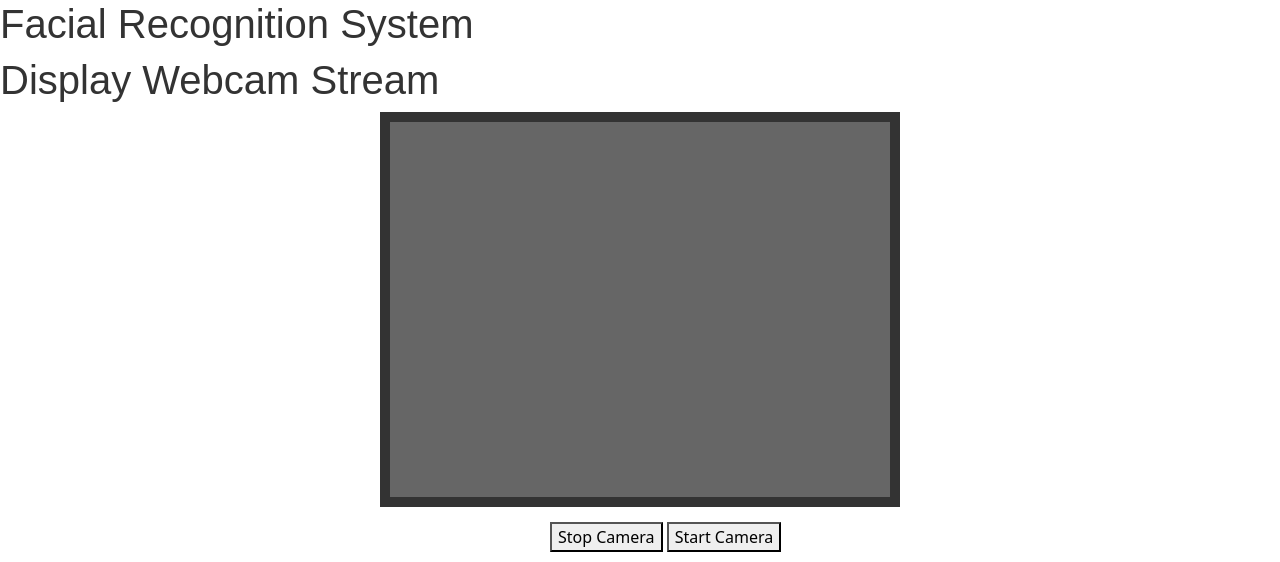
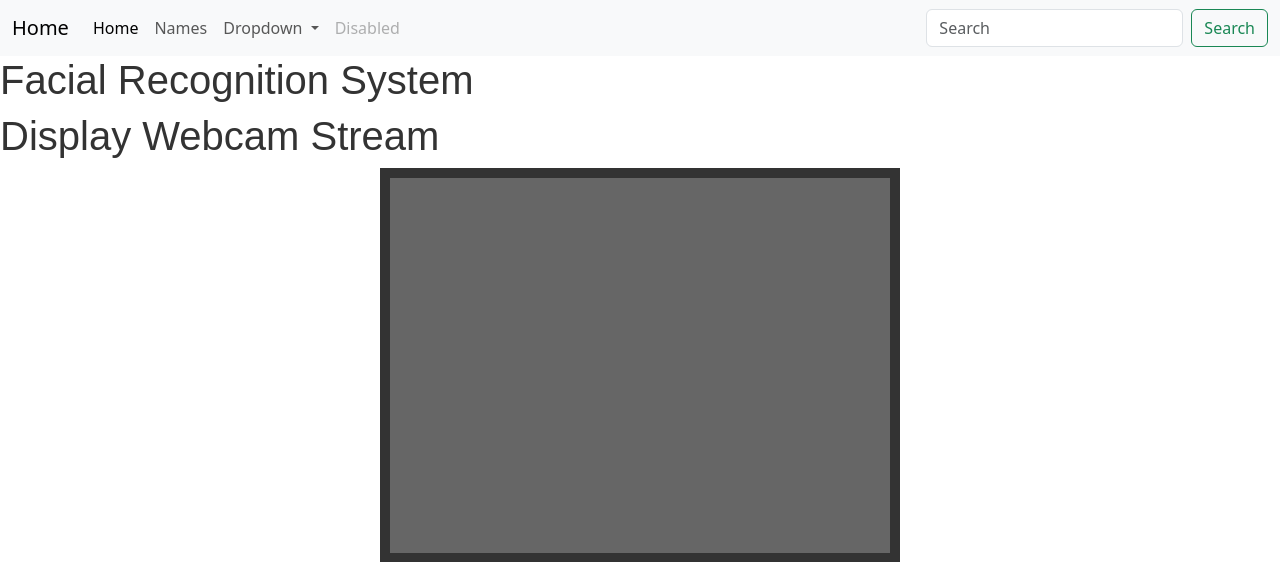
Before and after one commit to BasilNjoga/facial-recognition-attendance-system, a Flask app: page / in a window 1280 px wide. Shown: the top 562 px of the page. Run offline with Flask 3, Linux system fonts and the light colour scheme.

Commit message:
updated bootstrap navbar and started form functionality

```diff
--- a/config.py
+++ b/config.py
@@ -1,7 +1,7 @@
-from flask import Flask
+from flask import Flask, render_template
 from flask_wtf import FlaskForm
-from wtfforms import StringField, SubmitField
-from flask import render_template
+from wtforms import StringField, SubmitField
+from wtforms.validators import DataRequired
 from flask_sqlalchemy import SQLAlchemy
 from datetime import datetime
 
@@ -10,7 +10,7 @@ app = Flask(__name__)
 # Add Database
 app.config['SQLALCHEMY_DATABASE_URI'] = 'mysql+pymysql://root:root@localhost/facialrecognition'
 # Secret Key !
-app.config['SECRET_KEY'] = "my super secret key"
+app.config['SECRET_KEY'] = "my super secret key only i know"
 # Initialize The Database
 app.app_context().push()
 db = SQLAlchemy(app)
@@ -25,10 +25,28 @@ class Myusers(db.Model):
     #create A string
     def __repr__(self):
         return '<Name %r>' % self.name
+# Create a Form Class
+class NamerForm(FlaskForm):
+    name = StringField("What's Your Name", validators=[DataRequired()])
+    submit = SubmitField("Submit")
 
+#Create home page
 @app.route("/")
 def home():
     return render_template('index.html')
+
+#Create name page
+@app.route("/name", methods=['GET', 'POST'])
+def name():
+    name = None
+    form = NamerForm()
+    #Validate Form
+    if form.validate_on_submit():
+        name = form.name.data
+        form.name.data = ''
+    return render_template('name.html',
+        name = name,
+        form = form)
 
 
 
--- a/templates/base.html
+++ b/templates/base.html
@@ -6,6 +6,42 @@
     <link rel="stylesheet" type="text/css" href="{{ url_for('static', filename='styles/base.css')}}" >
 
 </head>
+<nav class="navbar navbar-expand-lg bg-body-tertiary">
+    <div class="container-fluid">
+      <a class="navbar-brand" href="/">Home</a>
+      <button class="navbar-toggler" type="button" data-bs-toggle="collapse" data-bs-target="#navbarSupportedContent" aria-controls="navbarSupportedContent" aria-expanded="false" aria-label="Toggle navigation">
+        <span class="navbar-toggler-icon"></span>
+      </button>
+      <div class="collapse navbar-collapse" id="navbarSupportedContent">
+        <ul class="navbar-nav me-auto mb-2 mb-lg-0">
+          <li class="nav-item">
+            <a class="nav-link active" aria-current="page" href="/">Home</a>
+          </li>
+          <li class="nav-item">
+            <a class="nav-link" href="/name">Names</a>
+          </li>
+          <li class="nav-item dropdown">
+            <a class="nav-link dropdown-toggle" href="#" role="button" data-bs-toggle="dropdown" aria-expanded="false">
+              Dropdown
+            </a>
+            <ul class="dropdown-menu">
+              <li><a class="dropdown-item" href="#">Action</a></li>
+              <li><a class="dropdown-item" href="#">Another action</a></li>
+              <li><hr class="dropdown-divider"></li>
+              <li><a class="dropdown-item" href="#">Something else here</a></li>
+            </ul>
+          </li>
+          <li class="nav-item">
+            <a class="nav-link disabled">Disabled</a>
+          </li>
+        </ul>
+        <form class="d-flex" role="search">
+          <input class="form-control me-2" type="search" placeholder="Search" aria-label="Search">
+          <button class="btn btn-outline-success" type="submit">Search</button>
+        </form>
+      </div>
+    </div>
+  </nav>
 <body>
     {% block content %}
     {% endblock %}
--- a/templates/index.html
+++ b/templates/index.html
@@ -28,7 +28,7 @@ if (navigator.mediaDevices.getUserMedia) {
     });
 }
 }
-showcam();
+//showcam();
 function stop(e) {
     var stream = video.srcObject;
     var tracks = stream.getTracks();
```
Also changed, not shown: templates/name.html (added, +14 -0 lines).
